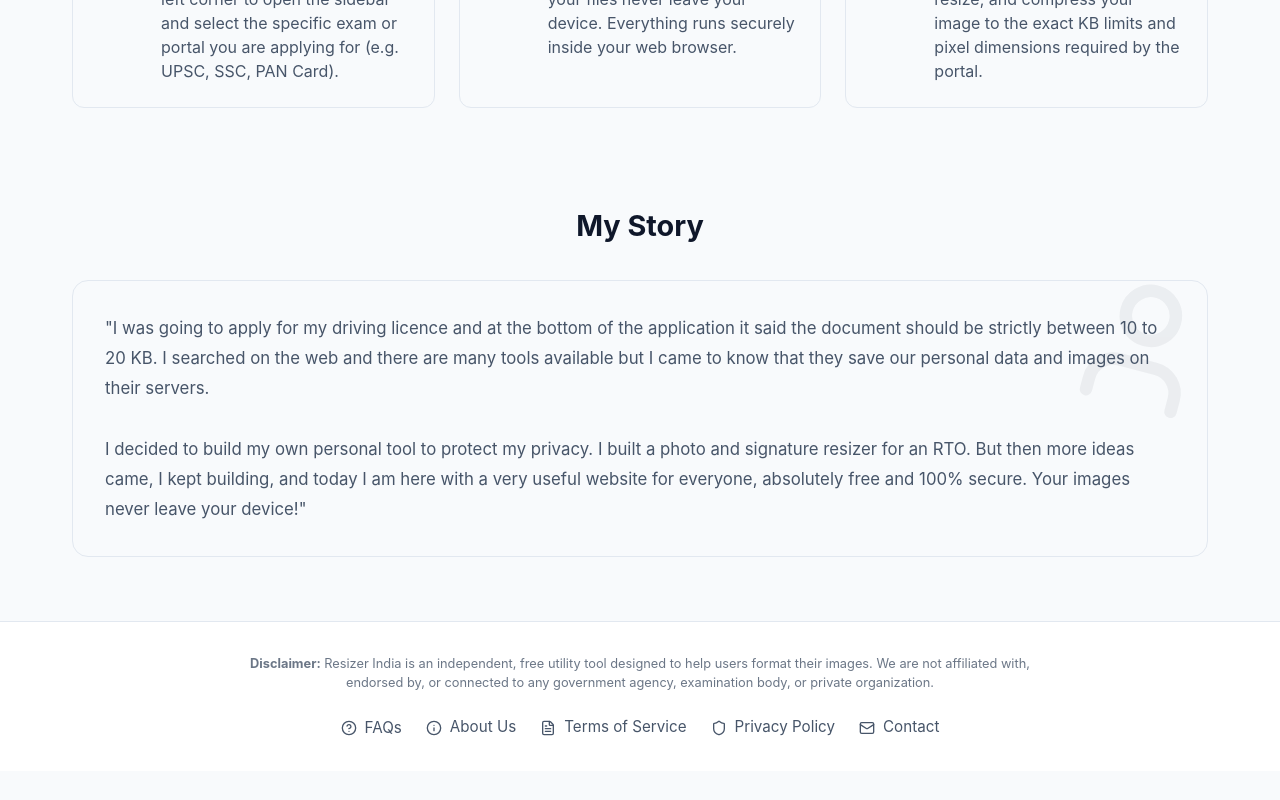
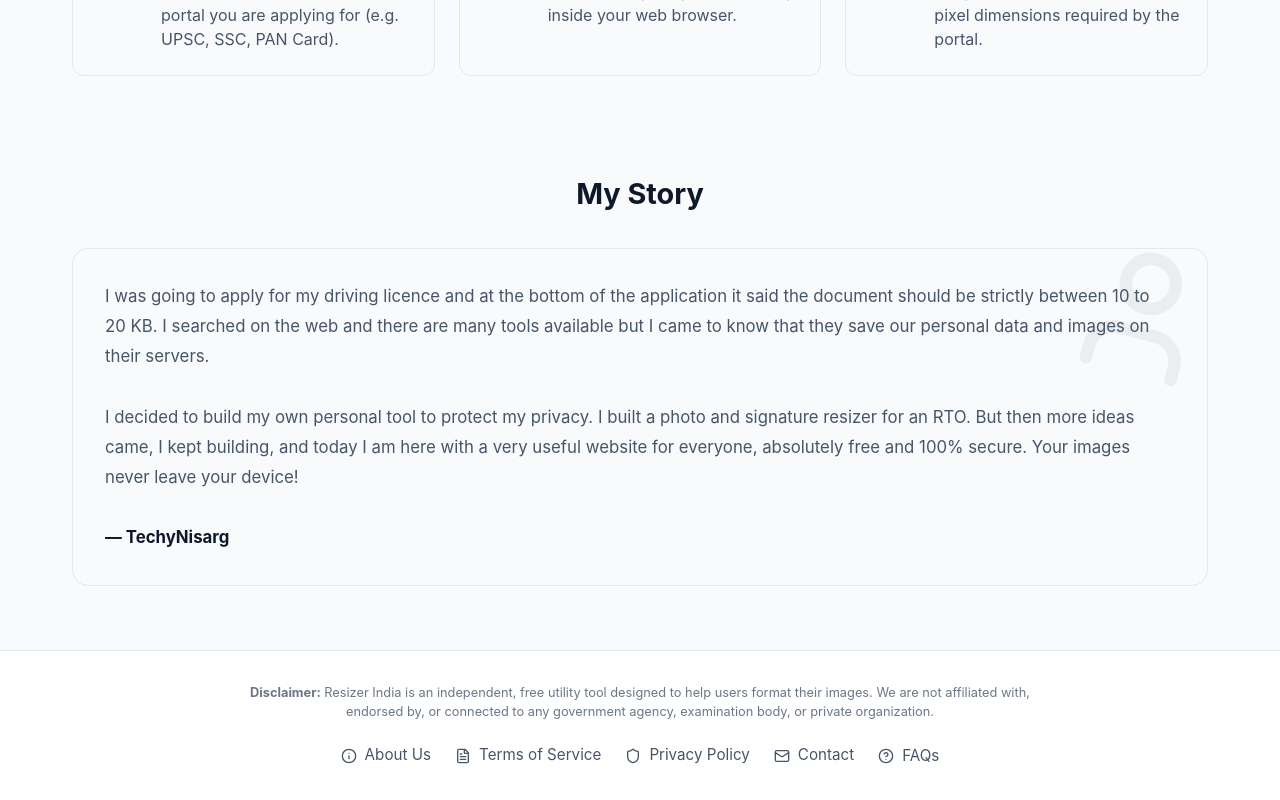
Before and after one commit to TechyNisarg/resizer-india, a React (Vite) app: page / in a window 1280 px wide. Shown: the part 680-1480 px from the top of the page. Before the commit the page ends 1451 px from the top, so only its background shows below. Built offline with nearby package versions, Linux system fonts and the light colour scheme.

Commit message:
style: fix footer links order and tweak story details

```diff
--- a/src/App.tsx
+++ b/src/App.tsx
@@ -156,11 +156,11 @@ function App() {
               <strong>Disclaimer:</strong> Resizer India is an independent, free utility tool designed to help users format their images. We are not affiliated with, endorsed by, or connected to any government agency, examination body, or private organization.
             </div>
             <div className="footer-links">
-              <Link to="/faq" style={{ display: 'flex', alignItems: 'center', gap: '0.5rem' }}><HelpCircle size={16} /> <span>FAQs</span></Link>
               <Link to="/about" style={{ display: 'flex', alignItems: 'center', gap: '0.5rem' }}><Info size={16} /> <span style={{ position: 'relative', top: '-1px' }}>About Us</span></Link>
               <Link to="/terms" style={{ display: 'flex', alignItems: 'center', gap: '0.5rem' }}><FileText size={16} /> <span style={{ position: 'relative', top: '-1px' }}>Terms of Service</span></Link>
               <Link to="/privacy" style={{ display: 'flex', alignItems: 'center', gap: '0.5rem' }}><Shield size={16} /> <span style={{ position: 'relative', top: '-1px' }}>Privacy Policy</span></Link>
               <Link to="/contact" style={{ display: 'flex', alignItems: 'center', gap: '0.5rem' }}><Mail size={16} /> <span style={{ position: 'relative', top: '-1px' }}>Contact</span></Link>
+              <Link to="/faq" style={{ display: 'flex', alignItems: 'center', gap: '0.5rem' }}><HelpCircle size={16} /> <span>FAQs</span></Link>
             </div>
           </div>
         </footer>
--- a/src/components/LandingPage.tsx
+++ b/src/components/LandingPage.tsx
@@ -4,7 +4,7 @@ import { ShieldCheck, FileText, CheckCircle2, User, Menu } from 'lucide-react';
 export const LandingPage: React.FC = () => {
   return (
     <div className="landing-page" style={{ maxWidth: '1200px', margin: '0 auto', paddingBottom: '4rem' }}>
-      <div style={{ textAlign: 'center', marginBottom: '2rem', padding: '2rem 1rem 1rem' }}>
+      <div style={{ textAlign: 'center', marginBottom: '0', padding: '2rem 1rem 1rem' }}>
         <h1 style={{ fontSize: '3.2rem', fontWeight: 800, color: 'var(--text-primary)', marginBottom: '1.5rem', letterSpacing: '-0.025em', lineHeight: 1.15 }}>
           Secure Image Resizer for <br className="hide-on-mobile" /><span style={{ color: 'var(--primary)' }}>Indian Exams & Portals</span>
         </h1>
@@ -61,9 +61,11 @@ export const LandingPage: React.FC = () => {
             <User size={150} />
           </div>
           <p style={{ color: 'var(--text-secondary)', lineHeight: 1.8, fontSize: '1.05rem', position: 'relative', zIndex: 1 }}>
-            "I was going to apply for my driving licence and at the bottom of the application it said the document should be strictly between 10 to 20 KB. I searched on the web and there are many tools available but I came to know that they save our personal data and images on their servers.
+            I was going to apply for my driving licence and at the bottom of the application it said the document should be strictly between 10 to 20 KB. I searched on the web and there are many tools available but I came to know that they save our personal data and images on their servers.
             <br /><br />
-            I decided to build my own personal tool to protect my privacy. I built a photo and signature resizer for an RTO. But then more ideas came, I kept building, and today I am here with a very useful website for everyone, absolutely free and 100% secure. Your images never leave your device!"
+            I decided to build my own personal tool to protect my privacy. I built a photo and signature resizer for an RTO. But then more ideas came, I kept building, and today I am here with a very useful website for everyone, absolutely free and 100% secure. Your images never leave your device!
+            <br /><br />
+            <strong style={{ color: 'var(--text-primary)' }}>— TechyNisarg</strong>
           </p>
         </div>
       </div>
```
